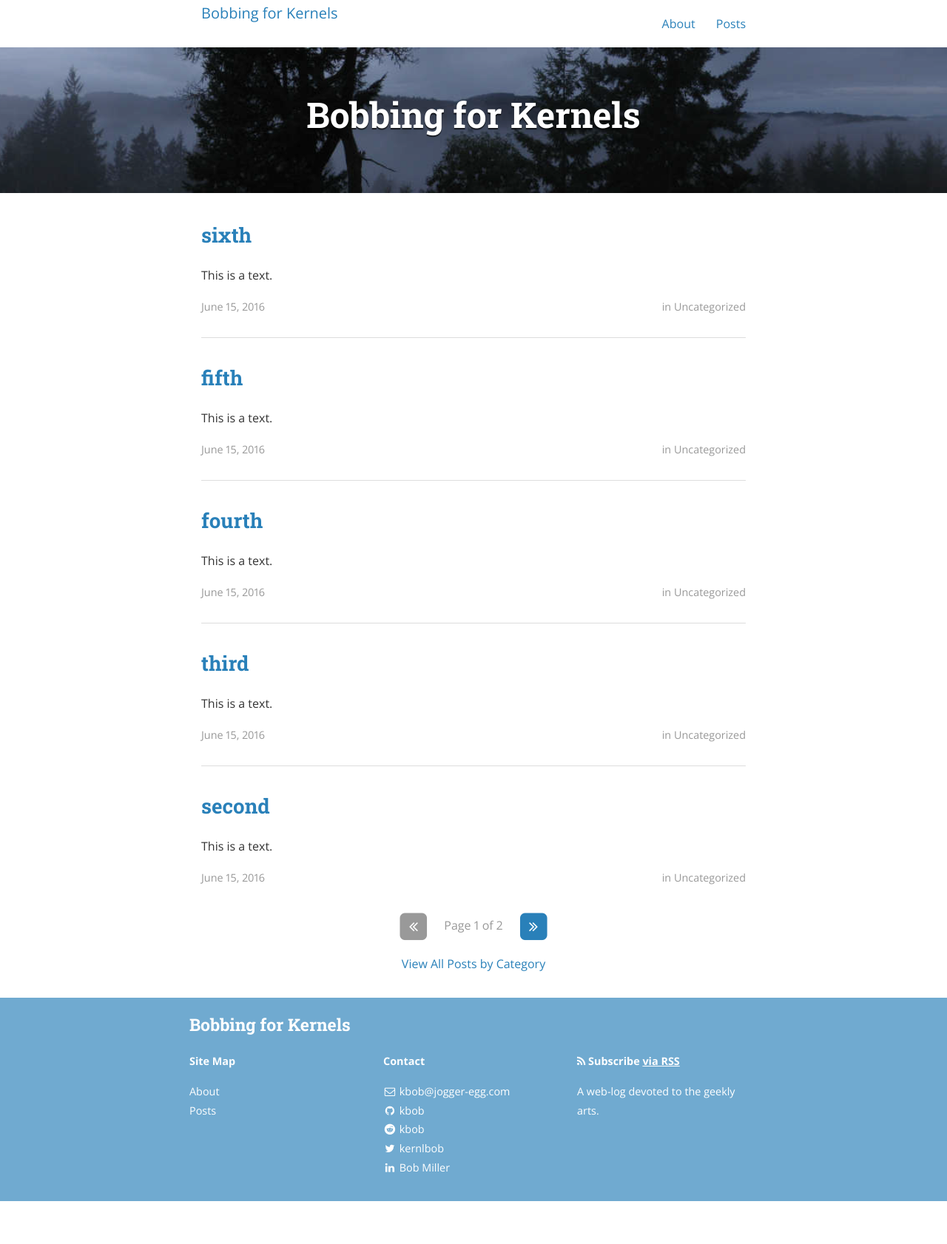
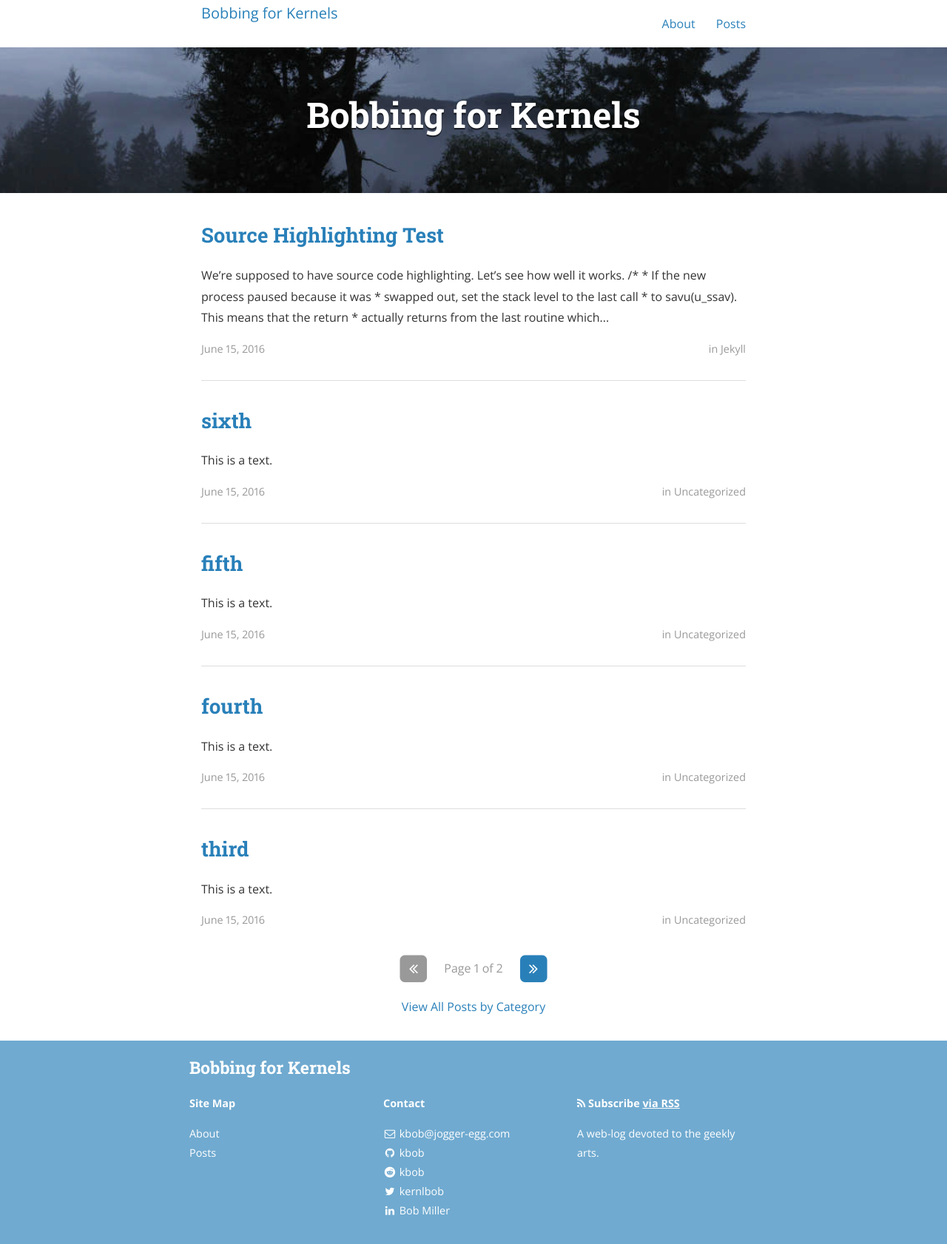
Before and after one commit to kbob/kbob.github.io, a Jekyll site: the page built from index.html, in a window 1280 px wide. Shown: the whole page at 74% size. Built offline with Jekyll 4.4.1, drawn with Linux system fonts in a browser that asks for light colours; the list of posts is cut into pages by our own code; before the commit the page ends 1624 px from its top, so only the background shows below that.

Commit message:
Tested and fixed source highlighting.

```diff
--- /dev/null
+++ b/_posts/2016-06-15-source-highlighting.md
@@ -0,0 +1,28 @@
+---
+layout: post
+title:  "Source Highlighting Test"
+date: "2016-06-15 12:49:00 -0700"
+categories: jekyll
+publish: true
+tags: ["this blog", "ancient Unix"]
+---
+We're supposed to have source code highlighting.  Let's see how well
+it works.
+
+{% highlight c %}
+	/*
+	 * If the new process paused because it was
+	 * swapped out, set the stack level to the last call
+	 * to savu(u_ssav).  This means that the return
+	 * actually returns from the last routine which did
+	 * the savu.
+	 *
+	 * You are not expected to understand this.
+	 */
+	if(rp->p_flag&SSWAP) {
+		rp->p_flag =& ~SSWAP;
+		aretu(u.u_ssav);
+	}
+{% endhighlight %}
+
+Check out that oldschool `=&` operator.
--- a/css/main.scss
+++ b/css/main.scss
@@ -4,6 +4,16 @@
 @charset "utf-8";
 
 $spacing-unit:     30px;
+
+// Overrides some Neat goofiness.  Make code excerpts full width
+// and line numbers not full width.
+
+pre code {
+    width: 100%;
+}
+pre code table {
+    table-layout: auto;
+}
 
 // Import partials from `sass_dir` (defaults to `_sass`)
 // Includes Bourbon, Neat, and Bitters (thanks, thoughtbot!)
```
